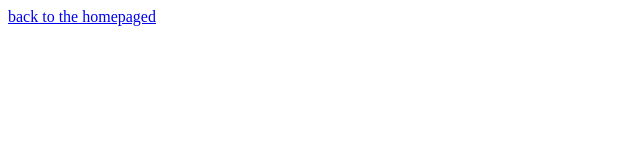
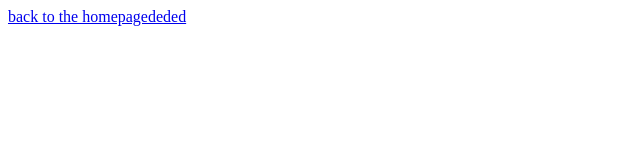
Before and after one commit to vinodkamat008/testing-git, a plain HTML site: page About.html in a window 1280 px wide. Shown: the full height of the page, 0-640 px from the left. Drawn offline with Linux system fonts and the light colour scheme.

Commit message:
background

```diff
--- a/About.html
+++ b/About.html
@@ -6,6 +6,6 @@
     <title>About</title>
   </head>
   <body>
-    <a href="index.html">back to the homepaged</a>
+    <a href="index.html">back to the homepagededed</a>
   </body>
 </html>
```
